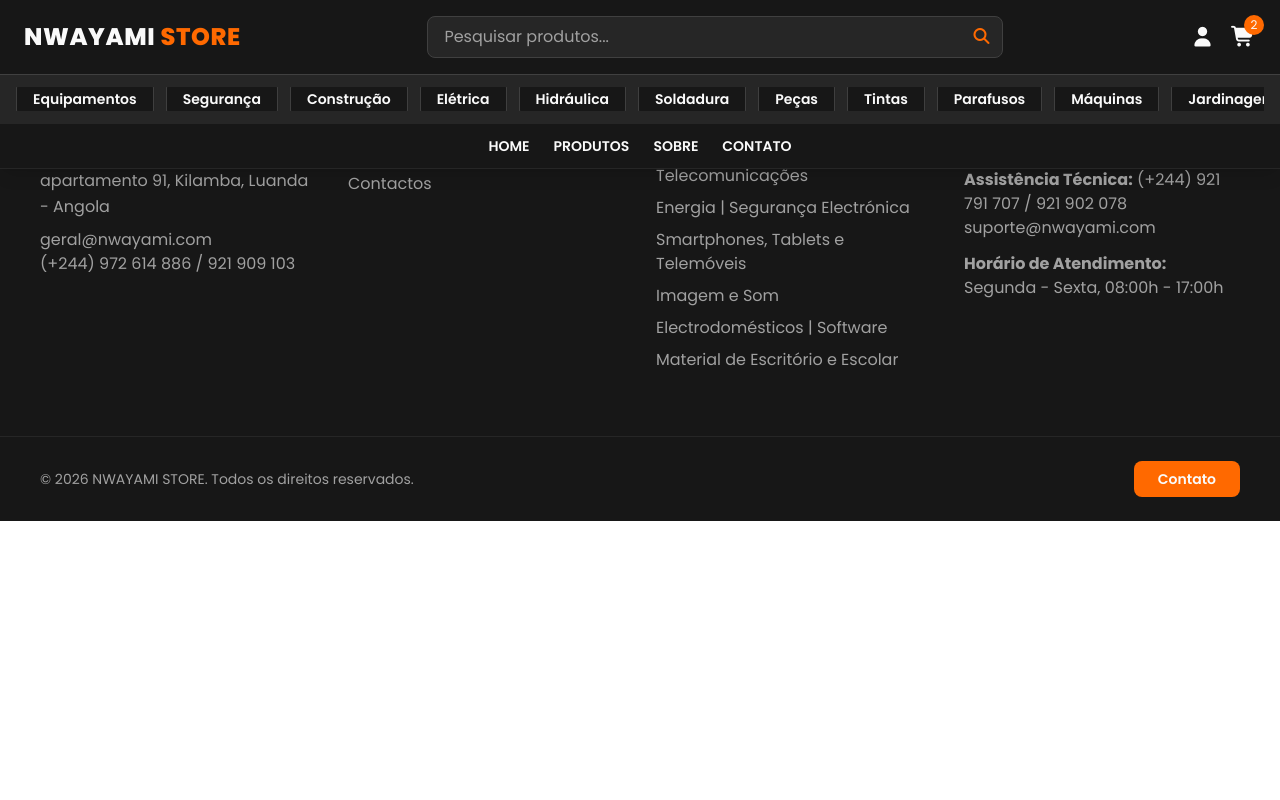
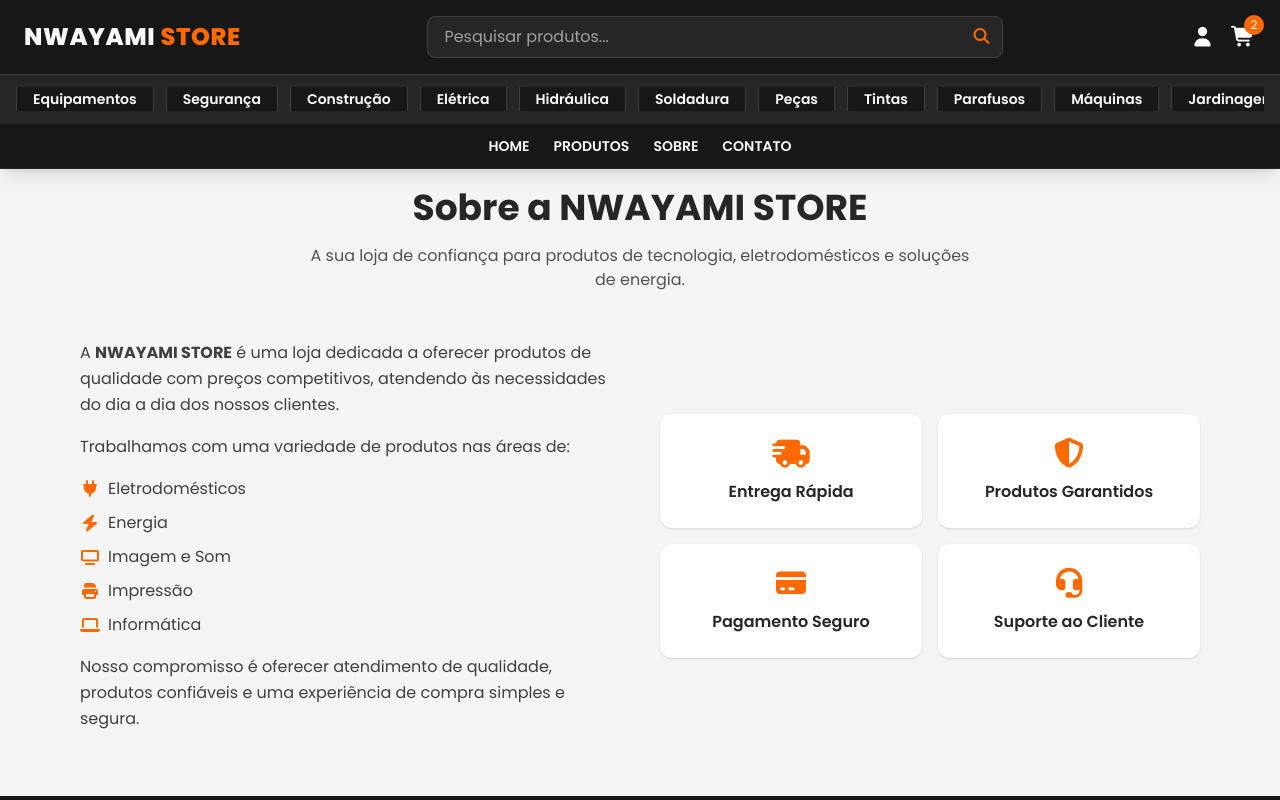
Before and after one commit to nsimba-afonso-nwayami/store-nwayami, a React (Vite) app: page /sobre in a window 1280 px wide. Shown: the top 800 px of the page. Built offline with nearby package versions, Linux system fonts and the light colour scheme.

Commit message:
Página sobre feita

```diff
--- a/src/pages/site/Sobre.jsx
+++ b/src/pages/site/Sobre.jsx
@@ -4,12 +4,98 @@
 export default function Sobre() {
   return (
     <>
-      <title> Sobre | Nwayami Store</title>
+      <title>Sobre | Nwayami Store</title>
 
-      {/* Header */}
       <Header />
 
-      {/* Footer */}
+      <section className="w-full bg-neutral-100 pt-47 pb-16">
+        <div className="max-w-6xl mx-auto px-4">
+          {/* Título */}
+          <div className="text-center mb-12">
+            <h1 className="text-3xl md:text-4xl font-bold text-neutral-800">
+              Sobre a NWAYAMI STORE
+            </h1>
+            <p className="text-neutral-600 mt-4 max-w-2xl mx-auto">
+              A sua loja de confiança para produtos de tecnologia,
+              eletrodomésticos e soluções de energia.
+            </p>
+          </div>
+
+          {/* Conteúdo principal */}
+          <div className="grid md:grid-cols-2 gap-10 items-center">
+            {/* Texto */}
+            <div className="space-y-4 text-neutral-700 leading-relaxed">
+              <p>
+                A <strong>NWAYAMI STORE</strong> é uma loja dedicada a oferecer
+                produtos de qualidade com preços competitivos, atendendo às
+                necessidades do dia a dia dos nossos clientes.
+              </p>
+
+              <p>Trabalhamos com uma variedade de produtos nas áreas de:</p>
+
+              <ul className="space-y-2">
+                <li className="flex items-center gap-2">
+                  <i className="fa-solid fa-plug text-orange-500"></i>
+                  Eletrodomésticos
+                </li>
+                <li className="flex items-center gap-2">
+                  <i className="fa-solid fa-bolt text-orange-500"></i>
+                  Energia
+                </li>
+                <li className="flex items-center gap-2">
+                  <i className="fa-solid fa-tv text-orange-500"></i>
+                  Imagem e Som
+                </li>
+                <li className="flex items-center gap-2">
+                  <i className="fa-solid fa-print text-orange-500"></i>
+                  Impressão
+                </li>
+                <li className="flex items-center gap-2">
+                  <i className="fa-solid fa-laptop text-orange-500"></i>
+                  Informática
+                </li>
+              </ul>
+
+              <p>
+                Nosso compromisso é oferecer atendimento de qualidade, produtos
+                confiáveis e uma experiência de compra simples e segura.
+              </p>
+            </div>
+
+            {/* Destaques */}
+            <div className="grid grid-cols-2 gap-4">
+              <div className="bg-white p-6 rounded-xl shadow text-center">
+                <i className="fa-solid fa-truck-fast text-3xl text-orange-500 mb-3"></i>
+                <h3 className="font-semibold text-neutral-800">
+                  Entrega Rápida
+                </h3>
+              </div>
+
+              <div className="bg-white p-6 rounded-xl shadow text-center">
+                <i className="fa-solid fa-shield-halved text-3xl text-orange-500 mb-3"></i>
+                <h3 className="font-semibold text-neutral-800">
+                  Produtos Garantidos
+                </h3>
+              </div>
+
+              <div className="bg-white p-6 rounded-xl shadow text-center">
+                <i className="fa-solid fa-credit-card text-3xl text-orange-500 mb-3"></i>
+                <h3 className="font-semibold text-neutral-800">
+                  Pagamento Seguro
+                </h3>
+              </div>
+
+              <div className="bg-white p-6 rounded-xl shadow text-center">
+                <i className="fa-solid fa-headset text-3xl text-orange-500 mb-3"></i>
+                <h3 className="font-semibold text-neutral-800">
+                  Suporte ao Cliente
+                </h3>
+              </div>
+            </div>
+          </div>
+        </div>
+      </section>
+
       <Footer />
     </>
   );
```
